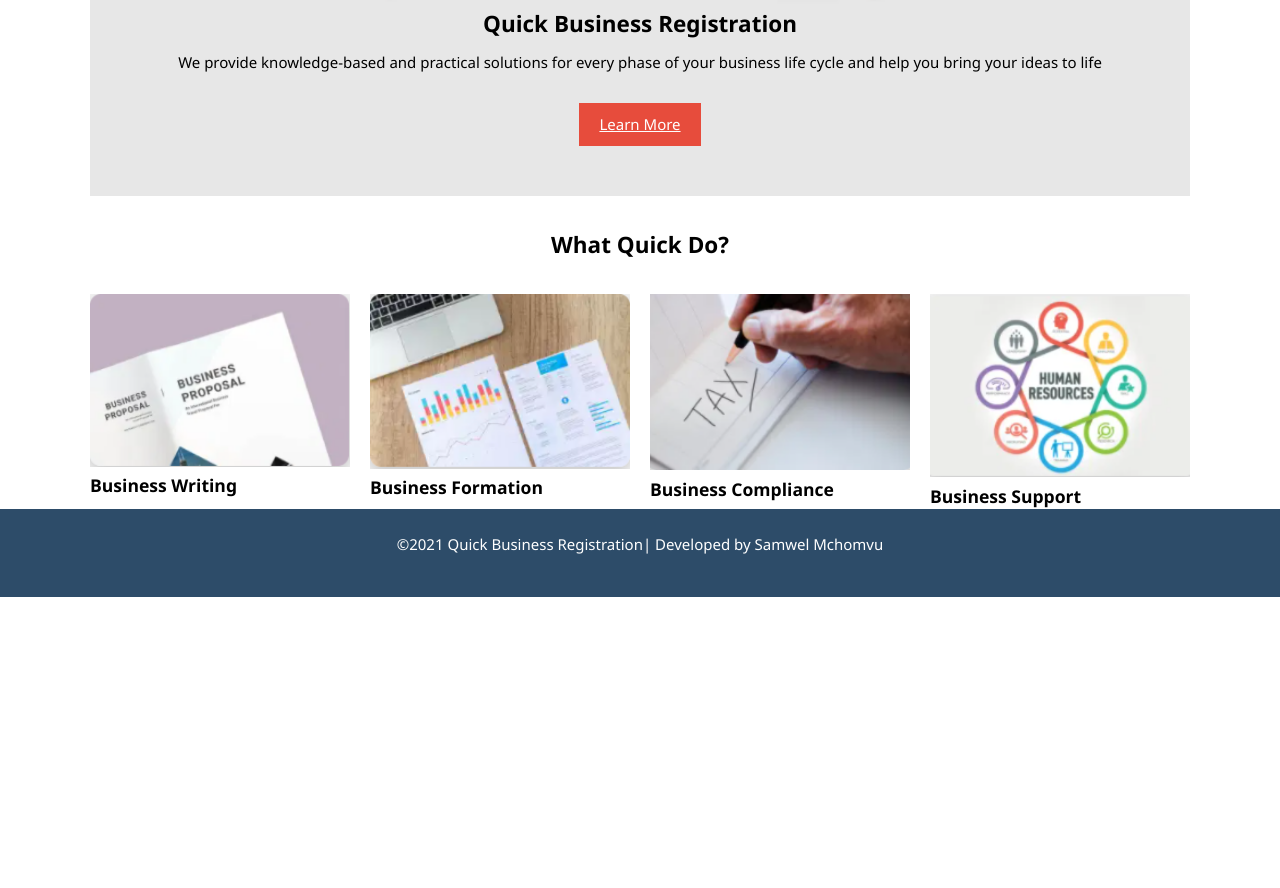
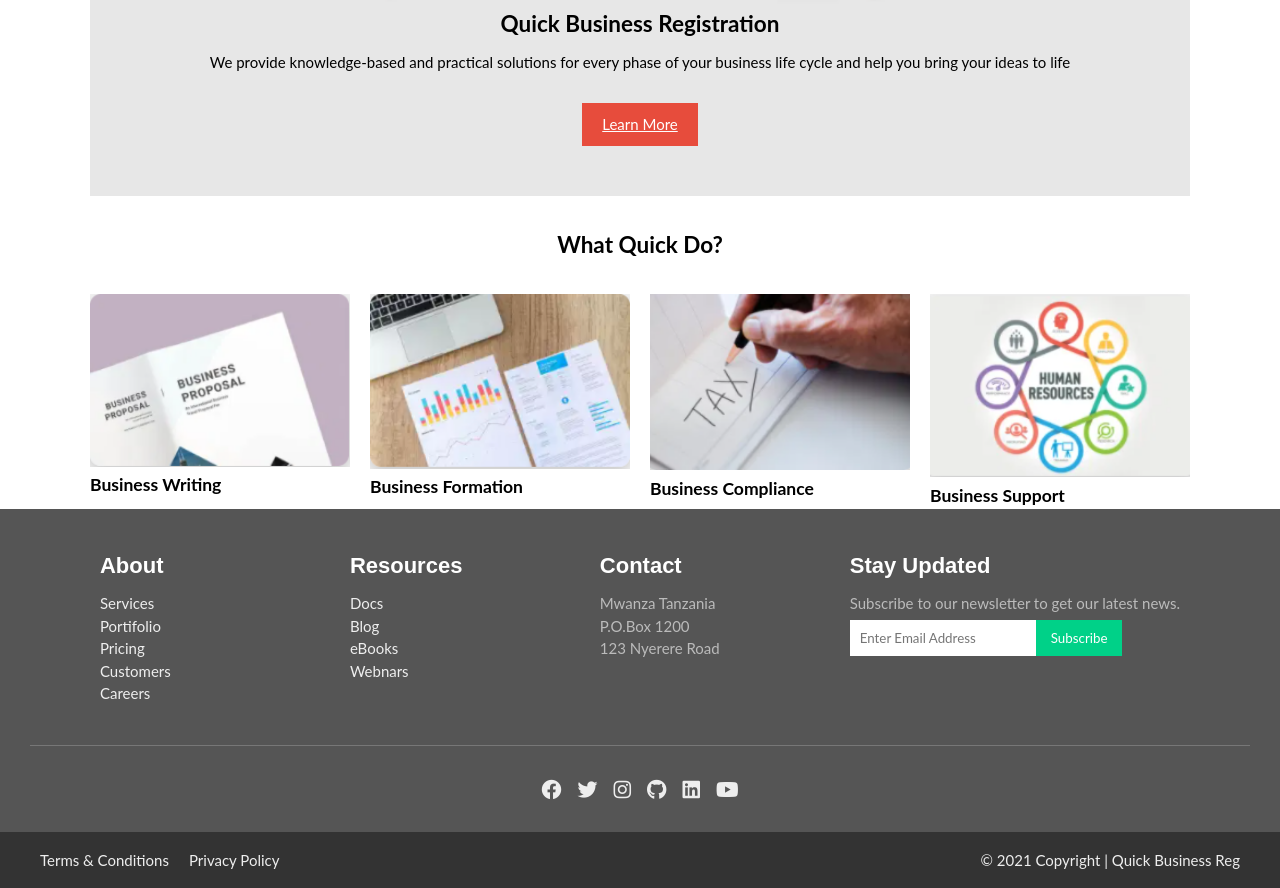
Before and after one commit to mchomvus4/quick-webapp, a React (Create React App) app: page / in a window 1280 px wide. Shown: the part 284-1172 px from the top of the page. Before the commit the page ends 881 px from the top, so only its background shows below. Built offline with nearby package versions, Linux system fonts and the light colour scheme.

Commit message:
footer updated

```diff
--- a/src/components/Nav/Footer.css
+++ b/src/components/Nav/Footer.css
@@ -1,11 +1,104 @@
-.footer{
- background: #2d4c69;
- height: 5.5rem;
-
+*{
+ box-sizing: border-box;
+ font-family: 'Lato', sans-serif;
+ margin: 0;
+ padding: 0;
 }
-
-.footer p{
- text-align: center;
- padding: 1.5rem;
-color: #fff;
+ul{
+ list-style: none;
+ padding-left: 0;
 }
+footer{
+ background-color: #555;
+ color: #bbb;
+ line-height: 1.5;
+}
+footer a{
+ text-decoration: none;
+ color: #eee;
+}
+a:hover{
+ cursor: pointer;
+}
+.ft-title{
+ color: #fff;
+ font-family: 'Merriweather Sans', sans-serif;
+ font-size: 1.375rem;
+ padding-bottom: .625rem;
+}
+body{
+ display: flex;
+ min-height: 100vh;
+ flex-direction: column;
+}
+.container{
+ flex: 1;
+}
+.ft-main{
+ padding: 1.25rem 1.875rem;
+ display: flex;
+ flex-wrap: wrap;
+}
+.ft-main-item{
+ padding: 1.25rem;
+ min-width: 12.5rem;
+}
+/* style form part */
+form{
+ display: flex;
+ flex-wrap: wrap;
+}
+input[type="email"]{
+ border: 0;
+ padding: .625rem;
+ margin-top: .3125rem;
+}
+input[type="submit"]{
+ background-color: #00d188;
+ color: #fff;
+ cursor: pointer;
+ border: 0;
+ padding: .625rem .9375rem;
+ margin-top: .3125rem;
+}
+/* social media */
+.ft-social{
+ padding: 0 1.875rem 1.25rem;
+}
+.ft-social-list{
+ display: flex;
+ justify-content: center;
+ border-top: 1px solid #777;
+ padding-top: 1.25rem;
+}
+.ft-social-list li{
+ margin: .5rem;
+ font-size: 1.25rem;
+}
+/* legal */
+.ft-legal{
+ padding: .9375rem 1.875rem;
+ background-color: #333;
+}
+.ft-legal-list{
+ width: 100%;
+ display: flex;
+ flex-wrap: wrap;
+}
+.ft-legal-list li{
+ margin: .125rem .625rem;
+ white-space: nowrap;
+}
+.ft-legal-list li:nth-last-child(2){
+ flex: 1;
+}
+@media only screen and (min-width: 29.8125rem /*477px*/){
+ .ft-main{
+  justify-content: space-around;
+ }
+@media  only screen and (min-width: 77.5rem /*1240px*/){
+ .ft-main{
+  justify-content: space-evenly;
+ }
+}
+}
--- a/src/components/Nav/Footer.jsx
+++ b/src/components/Nav/Footer.jsx
@@ -1,9 +1,72 @@
-import React from 'react'
+import React, { Fragment } from 'react'
+import {BrowserRouter as Router, Link} from 'react-router-dom'
 import './Footer.css'
 export default function Footer() {
   return (
-    <footer className="footer">
-      <p>&copy;2021 Quick Business Registration| Developed by Samwel Mchomvu</p>
-    </footer>
+    <Fragment>
+       <Router>
+   <div className="container"></div>
+ <footer>
+  {/* <!-- footer main --> */}
+  <section className="ft-main">
+      <div className="ft-main-item">
+        <h2 className="ft-title">About</h2>
+        <ul>
+            <li><Link to='#'>Services</Link></li>
+            <li><Link to='#'>Portifolio</Link></li>
+            <li><Link to='#'>Pricing</Link></li>
+            <li><Link to='#'>Customers</Link></li>
+            <li><Link to='#'>Careers</Link></li>
+        </ul>
+      </div>
+      <div className="ft-main-item">
+        <h2 className="ft-title">Resources</h2>
+        <ul>
+            <li><Link to='#'>Docs</Link></li>
+            <li><Link to='#'>Blog</Link></li>
+            <li><Link to ='#'>eBooks</Link></li>
+            <li><Link to ='#'>Webnars</Link></li>
+        </ul>
+      </div>
+      <div className="ft-main-item">
+        <h2 className="ft-title">Contact</h2>
+        <ul>
+            <li>Mwanza Tanzania</li>
+            <li>P.O.Box 1200</li>
+            <li>123 Nyerere Road</li>
+        </ul>
+      </div>
+      <div className="ft-main-item">
+        <h2 className="ft-title">Stay Updated</h2>
+        <p>Subscribe to our newsletter to get our latest news.</p>
+        <form>
+        <input type="email" name="email" placeholder="Enter Email Address" />
+        <input type="submit" value="Subscribe" />
+        </form>
+      </div>
+  </section>
+  {/* <!-- footer social --> */}
+  <section className="ft-social">
+   <ul className="ft-social-list">
+        <li><Link to='#'><i class="fab fa-facebook"></i></Link></li>
+        <li><Link to ='#'><i class="fab fa-twitter"></i></Link></li>
+        <li><Link to ='#'><i class="fab fa-instagram"></i></Link></li>
+        <li><Link to ='#'><i class="fab fa-github"></i></Link></li>
+        <li><Link t0 ='#'><i class="fab fa-linkedin"></i></Link></li>
+        <li><Link to ='#'><i class="fab fa-youtube"></i></Link></li>
+   </ul>
+  </section>
+  {/* <!-- footer legal --> */}
+  <section className="ft-legal">
+   <ul className="ft-legal-list">
+        <li><Link to='#' >Terms &amp; Conditions</Link></li>
+        <li><Link to='#' >Privacy Policy</Link></li>
+        <li><Link to='#' >&copy; 2021 Copyright | Quick Business Reg</Link></li>
+   </ul>
+  </section>
+ </footer>
+ </Router>
+ </Fragment>
   )
+
 }
```
